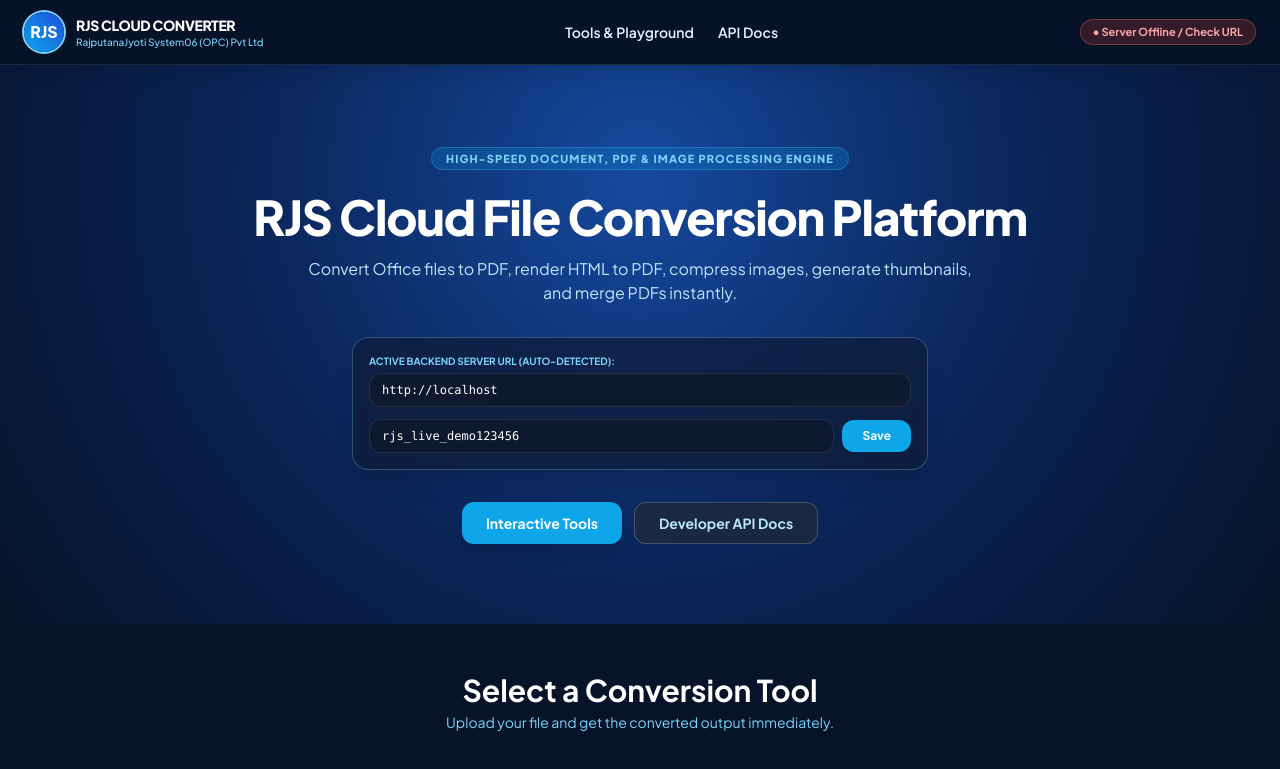
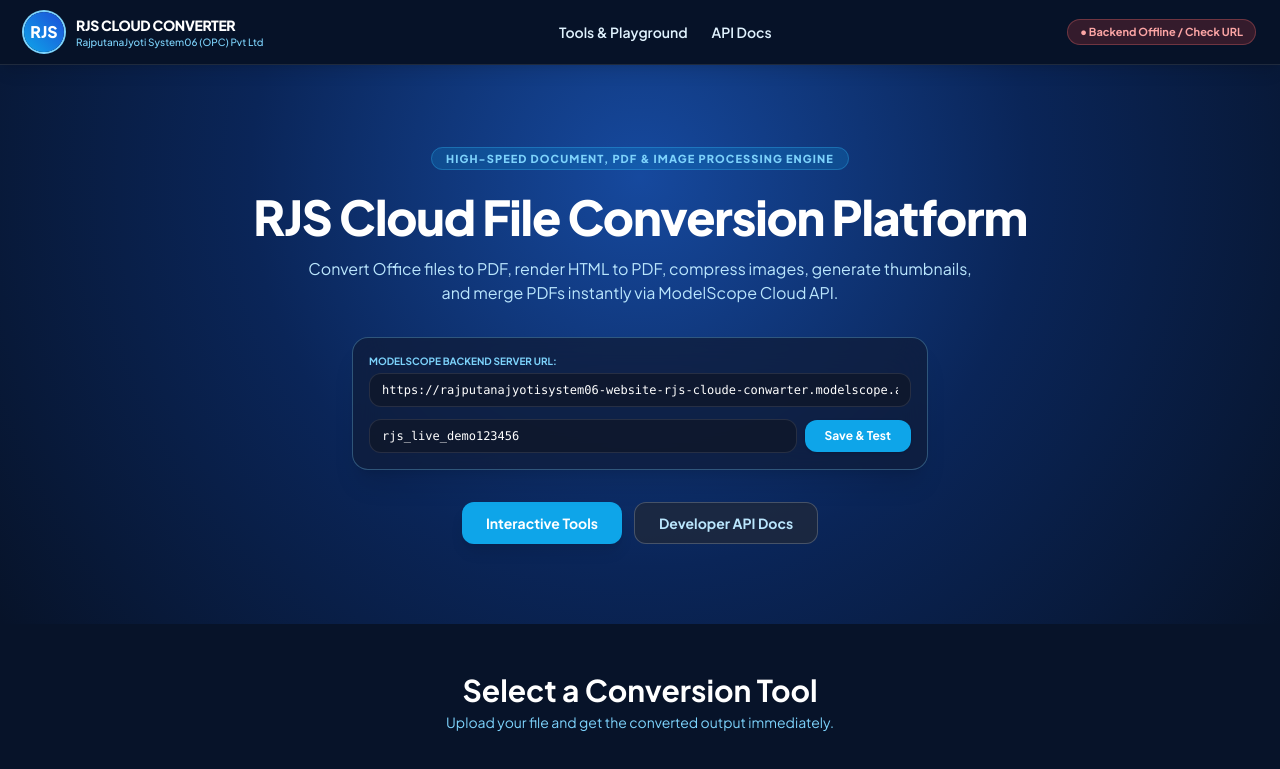
Before and after one commit to rajputana06/conwater, a plain HTML site: page index.html in a window 1280 px wide. Shown: the top 769 px of the page. Drawn offline with nearby package versions, Linux system fonts and the light colour scheme; no server answers.

Commit message:
Update index.html

```diff
--- a/index.html
+++ b/index.html
@@ -53,8 +53,8 @@
         <a href="#tab-api" onclick="switchTab('api')" class="hover:text-white transition">API Docs</a>
       </nav>
       <div class="flex items-center gap-3">
-        <span id="serverBadge" class="px-3 py-1 rounded-full text-[11px] font-bold bg-emerald-500/20 text-emerald-300 border border-emerald-400/30">
-          ● Checking Server...
+        <span id="serverBadge" class="px-3 py-1 rounded-full text-[11px] font-bold bg-amber-500/20 text-amber-300 border border-amber-400/30">
+          ● Connecting to Backend...
         </span>
       </div>
     </div>
@@ -70,18 +70,18 @@
         RJS Cloud File Conversion Platform
       </h1>
       <p class="mt-4 text-sm sm:text-base text-sky-200 max-w-2xl mx-auto leading-relaxed">
-        Convert Office files to PDF, render HTML to PDF, compress images, generate thumbnails, and merge PDFs instantly.
+        Convert Office files to PDF, render HTML to PDF, compress images, generate thumbnails, and merge PDFs instantly via ModelScope Cloud API.
       </p>
 
       <!-- API Key & Endpoint Config Bar -->
       <div class="mt-8 max-w-xl mx-auto card-glass p-4 rounded-2xl space-y-3 shadow-xl border border-sky-300/30">
         <div>
-          <label class="block text-[10px] uppercase font-bold text-sky-300 mb-1 text-left">Active Backend Server URL (Auto-Detected):</label>
-          <input type="text" id="apiBaseUrlInput" class="w-full bg-slate-900/80 border border-white/10 rounded-xl px-3 py-2 text-xs text-white focus:outline-none focus:border-sky-400 font-mono" />
+          <label class="block text-[10px] uppercase font-bold text-sky-300 mb-1 text-left">ModelScope Backend Server URL:</label>
+          <input type="text" id="apiBaseUrlInput" class="w-full bg-slate-900/80 border border-white/10 rounded-xl px-3 py-2 text-xs text-white focus:outline-none focus:border-sky-400 font-mono" value="https://rajputanajyotisystem06-website-rjs-cloude-conwarter.modelscope.ai" />
         </div>
         <div class="flex items-center gap-2">
           <input type="text" id="globalApiKey" placeholder="Bearer API Key" class="w-full bg-slate-900/80 border border-white/10 rounded-xl px-3 py-2 text-xs text-white focus:outline-none focus:border-sky-400 font-mono" value="rjs_live_demo123456" />
-          <button onclick="saveSettings()" class="px-5 py-2 bg-sky-500 hover:bg-sky-600 text-white rounded-xl text-xs font-bold shrink-0 transition shadow">Save</button>
+          <button onclick="saveSettings()" class="px-5 py-2 bg-sky-500 hover:bg-sky-600 text-white rounded-xl text-xs font-bold shrink-0 transition shadow">Save &amp; Test</button>
         </div>
       </div>
 
@@ -223,32 +223,30 @@
   <script>
     let currentEndpoint = '';
     let currentInputType = '';
+    const DEFAULT_BACKEND = 'https://rajputanajyotisystem06-website-rjs-cloude-conwarter.modelscope.ai';
 
     window.onload = async function() {
       const savedKey = localStorage.getItem('rjs_api_key') || 'rjs_live_demo123456';
+      const savedUrl = localStorage.getItem('rjs_api_base_url') || DEFAULT_BACKEND;
+
       document.getElementById('globalApiKey').value = savedKey;
-
-      // Always default to the exact origin where the page is hosted
-      let defaultUrl = window.location.origin;
-      if (defaultUrl.startsWith('file://')) {
-        defaultUrl = 'http://localhost:7860';
-      }
-      document.getElementById('apiBaseUrlInput').value = defaultUrl;
-      checkServerHealth(defaultUrl);
+      document.getElementById('apiBaseUrlInput').value = savedUrl;
+      checkServerHealth(savedUrl);
     }
 
     async function checkServerHealth(baseUrl) {
       const badge = document.getElementById('serverBadge');
+      badge.textContent = "● Checking Backend...";
       try {
         const res = await fetch(`${baseUrl}/health`);
         if (res.ok) {
-          badge.textContent = "● Server Online";
+          badge.textContent = "● ModelScope Backend Online";
           badge.className = "px-3 py-1 rounded-full text-[11px] font-bold bg-emerald-500/20 text-emerald-300 border border-emerald-400/30";
         } else {
           throw new Error();
         }
       } catch (e) {
-        badge.textContent = "● Server Offline / Check URL";
+        badge.textContent = "● Backend Offline / Check URL";
         badge.className = "px-3 py-1 rounded-full text-[11px] font-bold bg-red-500/20 text-red-300 border border-red-400/30";
       }
     }
@@ -257,8 +255,8 @@
       const key = document.getElementById('globalApiKey').value.trim();
       const baseUrl = document.getElementById('apiBaseUrlInput').value.trim().replace(/\/$/, '');
       localStorage.setItem('rjs_api_key', key);
+      localStorage.setItem('rjs_api_base_url', baseUrl);
       checkServerHealth(baseUrl);
-      alert('Settings updated!');
     }
 
     function switchTab(tab) {
@@ -414,7 +412,7 @@
         statusEl.classList.remove('text-sky-200');
         statusEl.classList.add('text-emerald-400');
       } catch (err) {
-        statusEl.textContent = `Error: ${err.message}`;
+        statusEl.textContent = `Error: ${err.message}\n\nNote: Make sure ModelScope Studio visibility is set to Public.`;
         statusEl.classList.remove('text-sky-200');
         statusEl.classList.add('text-red-400');
       }
```
